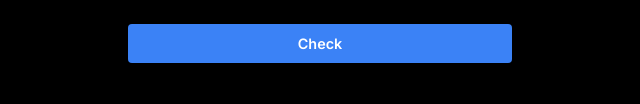
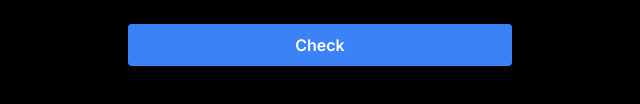
Before and after one commit to brymojay2018/Time_tracker, a plain HTML site: page index.html in a window 1280 px wide. Shown: the part 650-754 px from the top of the page, 320-960 px from the left. Drawn offline with Linux system fonts and the light colour scheme.

Commit message:
Add files via upload

```diff
--- a/index.css
+++ b/index.css
@@ -13,6 +13,7 @@
 
 body{
     background-color: black;
+    overscroll-behavior-y: contain;
 }
 
 .nav{
@@ -129,7 +130,7 @@ ul{
 
 .alert{
     visibility: hidden;
-    font-size: 0.8rem;
+    font-size: 16px;
     font-style: italic;
     color: red;
 }
@@ -146,7 +147,7 @@ input{
 ::placeholder{
 
     color: #787878;
-    font-size: 0.8rem;
+    font-size: 16px;
 }
 
 input[type="number"],
@@ -161,7 +162,7 @@ textarea {
     padding: 0.7rem;
     outline: none;
     border: none;
-    font-size: 0.9rem;
+    font-size: 16px;
     font-weight: 600;
     margin-top: 1rem;
     border-radius: 4px;
```
